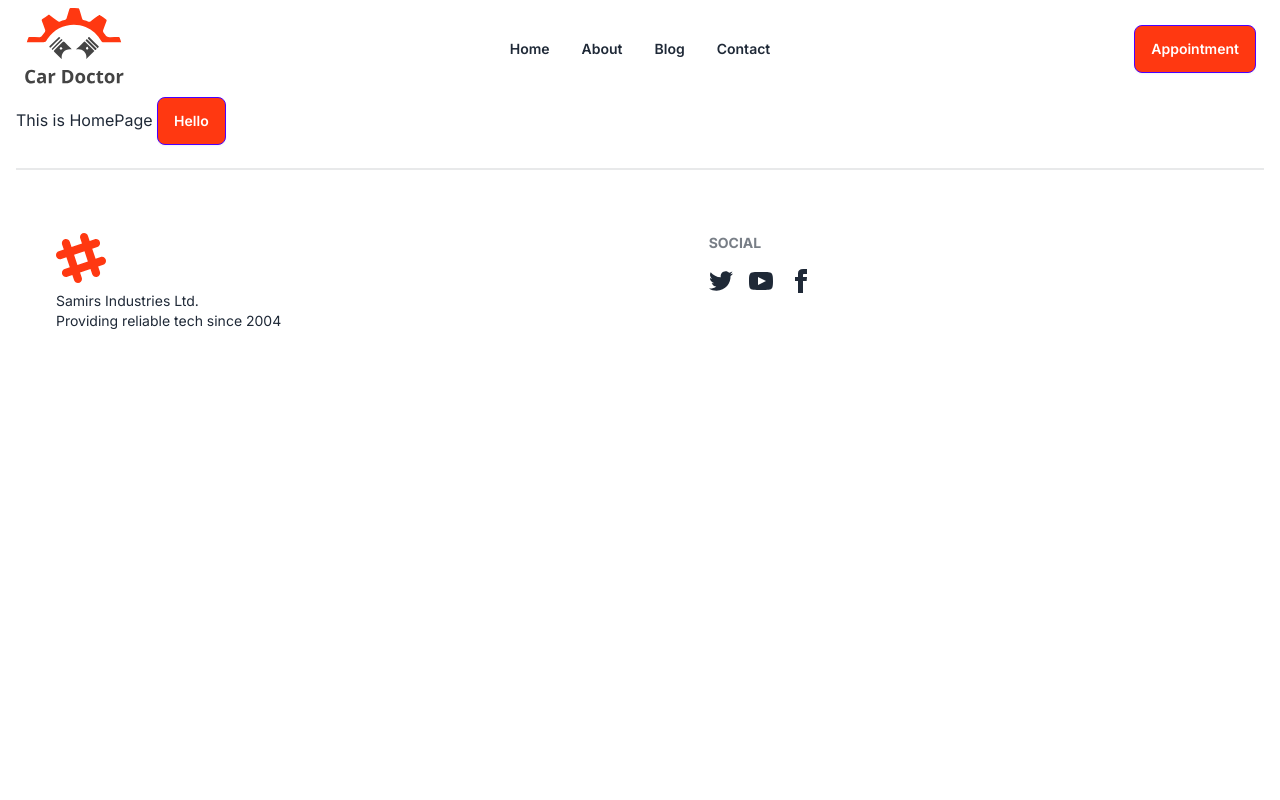
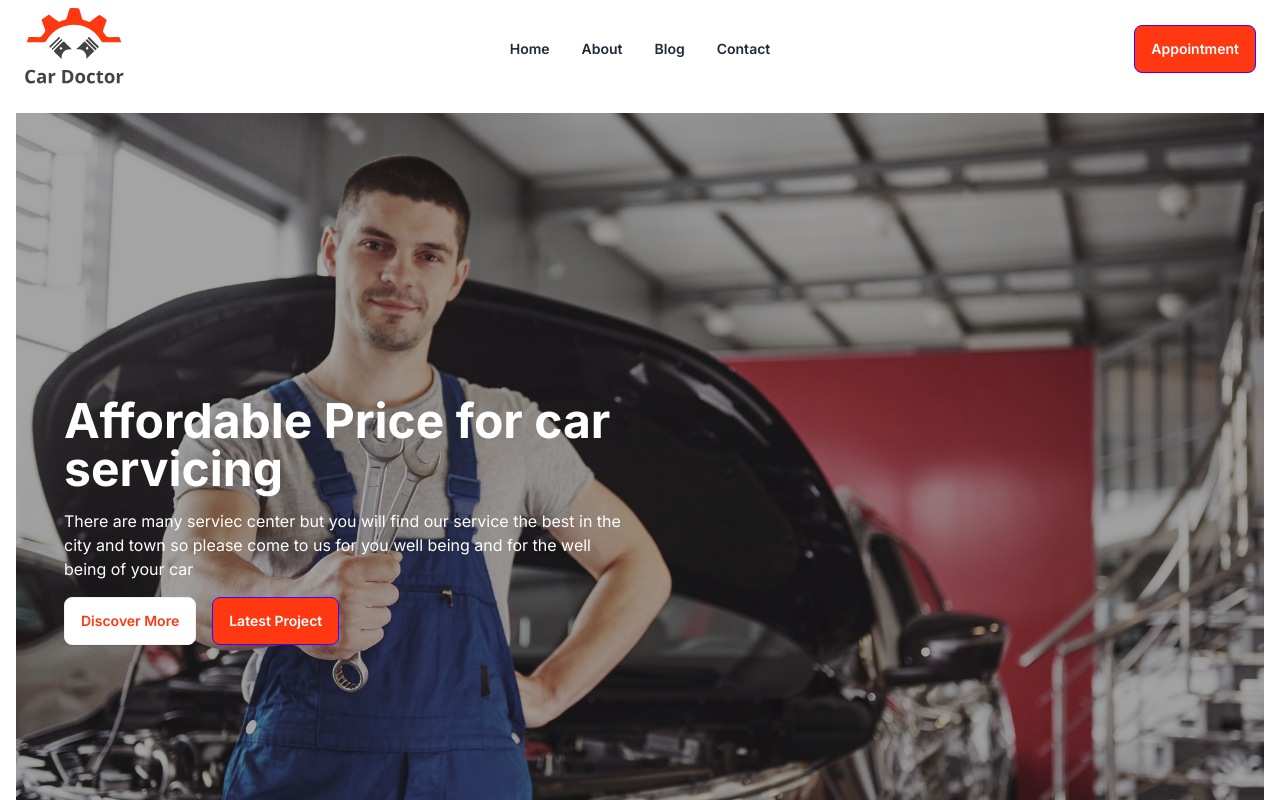
Before and after one commit to Allsamir/next-car-doctor, a Next.js app: page / in a window 1280 px wide. Shown: the top 800 px of the page. Built offline with nearby package versions, Linux system fonts and the light colour scheme.

Commit message:
banner done

```diff
--- a/src/app/globals.css
+++ b/src/app/globals.css
@@ -1,6 +1,12 @@
 @tailwind base;
 @tailwind components;
 @tailwind utilities;
+
+@layer base {
+  h2 {
+    @apply text-5xl font-bold my-4;
+  }
+}
 
 @layer components {
   .btn-primary {
--- /dev/null
+++ b/src/components/homepage/Banner.jsx
@@ -0,0 +1,78 @@
+import React from "react";
+
+const Banner = () => {
+  const banner = [
+    {
+      id: 1,
+      title: "Affordable Price for car servicing",
+      description:
+        "There are many serviec center but you will find our service the best in the city and town so please come to us for you well being and for the well being of your car",
+    },
+    {
+      id: 2,
+      title: "Affordable Price for car servicing",
+      description:
+        "There are many serviec center but you will find our service the best in the city and town so please come to us for you well being and for the well being of your car",
+    },
+    {
+      id: 3,
+      title: "Affordable Price for car servicing",
+      description:
+        "There are many serviec center but you will find our service the best in the city and town so please come to us for you well being and for the well being of your car",
+    },
+    {
+      id: 4,
+      title: "Affordable Price for car servicing",
+      description:
+        "There are many serviec center but you will find our service the best in the city and town so please come to us for you well being and for the well being of your car",
+    },
+    {
+      id: 5,
+      title: "Affordable Price for car servicing",
+      description:
+        "There are many serviec center but you will find our service the best in the city and town so please come to us for you well being and for the well being of your car",
+    },
+    {
+      id: 6,
+      title: "Affordable Price for car servicing",
+      description:
+        "There are many serviec center but you will find our service the best in the city and town so please come to us for you well being and for the well being of your car",
+    },
+  ];
+  return (
+    <>
+      <div className="carousel w-full min-h-[100vh] mt-4 text-white">
+        {banner.map((b, i) => (
+          <div
+            key={i}
+            id={`item${b.id}`}
+            className="carousel-item w-full h-[100vh] bg-center bg-cover "
+            style={{
+              backgroundImage: `url("/assets/images/banner/${b.id}.jpg")`,
+            }}
+          >
+            <div className="bg-black bg-opacity-35 items-center flex justify-start w-full">
+              <div className="lg:w-1/2 md:w-4/5 w-full p-4 md:pl-12">
+                <h2>{b.title}</h2>
+                <p className="mb-4">{b.description}</p>
+                <button className="btn bg-white text-primary hover:btn-primary">
+                  Discover More
+                </button>
+                <button className="btn-primary btn ml-4">Latest Project</button>
+              </div>
+            </div>
+          </div>
+        ))}
+      </div>
+      <div className="flex w-full justify-center gap-2 py-2">
+        {banner.map((b, i) => (
+          <a key={i} href={`#item${b.id}`} className="btn btn-xs">
+            {b.id}
+          </a>
+        ))}
+      </div>
+    </>
+  );
+};
+
+export default Banner;
--- a/src/components/homepage/HomePage.jsx
+++ b/src/components/homepage/HomePage.jsx
@@ -1,10 +1,11 @@
 import React from "react";
+import Banner from "./Banner";
 
 const HomePage = () => {
   return (
-    <div>
-      This is HomePage <button className="btn btn-primary">Hello</button>
-    </div>
+    <>
+      <Banner />
+    </>
   );
 };
 
```
